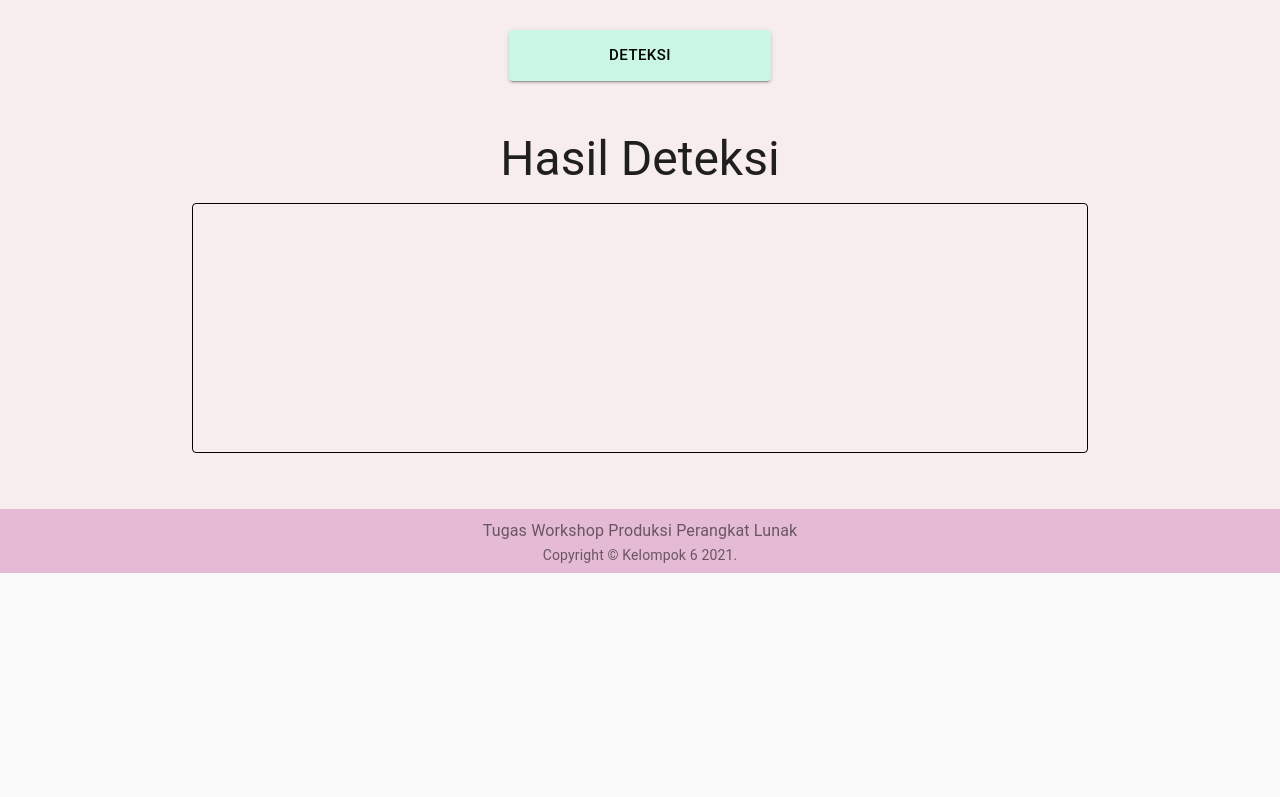
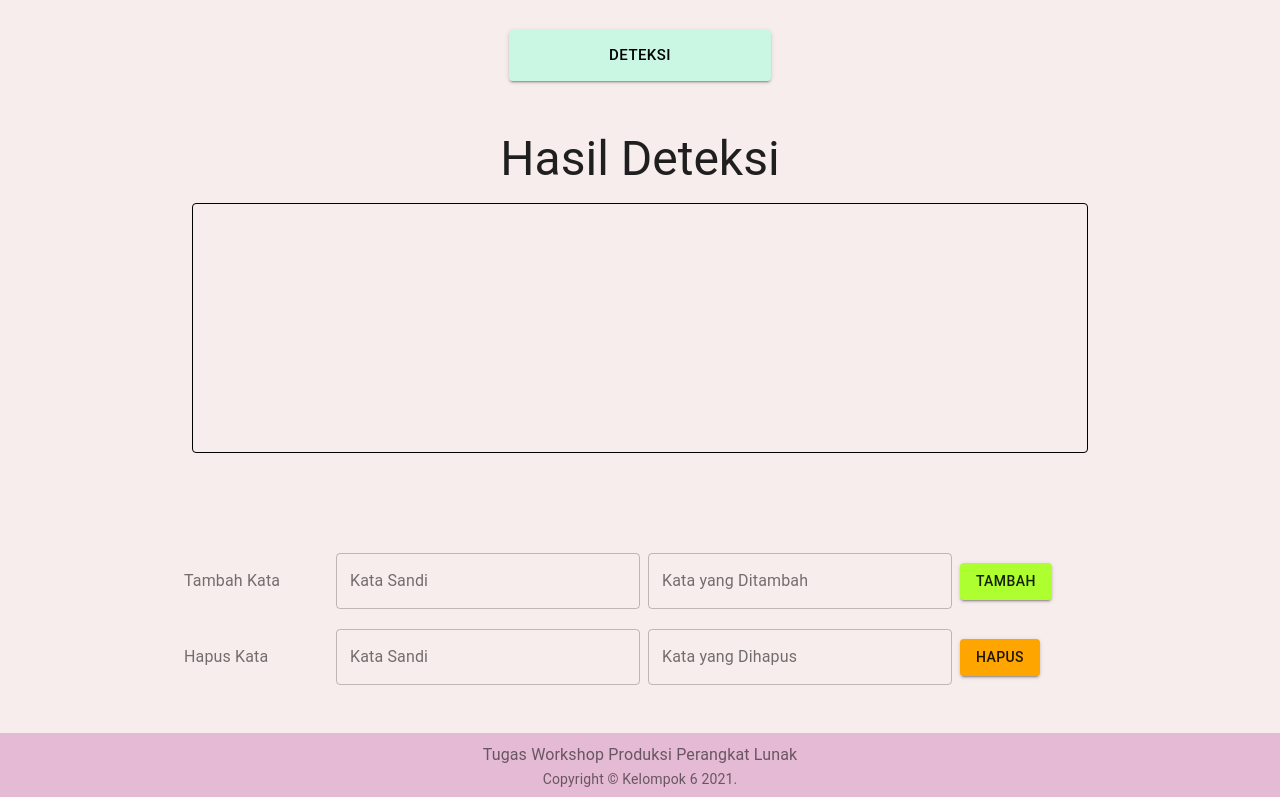
Before and after one commit to andirayka/cektypo_wppl_pens, a React (Create React App) app: page / in a window 1280 px wide. Shown: the part 1173-1970 px from the top of the page. Before the commit the page ends 1746 px from the top, so only its background shows below. Built offline with nearby package versions, Linux system fonts and the light colour scheme.

Commit message:
add fitur add & delete kata

```diff
--- a/src/App.js
+++ b/src/App.js
@@ -1,7 +1,7 @@
 import React, { useState } from "react";
 import AppBar from "@material-ui/core/AppBar";
 import Card from "@material-ui/core/Card";
-import CardContent from '@material-ui/core/CardContent';
+import CardContent from "@material-ui/core/CardContent";
 import Button from "@material-ui/core/Button";
 import EmojiObjectsIcon from "@material-ui/icons/EmojiObjects";
 import CssBaseline from "@material-ui/core/CssBaseline";
@@ -12,7 +12,7 @@ import { makeStyles } from "@material-ui/core/styles";
 import Container from "@material-ui/core/Container";
 import Link from "@material-ui/core/Link";
 import TextField from "@material-ui/core/TextField";
-import { Box } from "@material-ui/core";
+import { Box, InputLabel } from "@material-ui/core";
 import axios from "axios";
 
 const api = axios.create({
@@ -62,6 +62,15 @@ const useStyles = makeStyles((theme) => ({
 const PageCekTypo = () => {
   const [inputText, setInputText] = useState("");
   const [dataKata, setDataKata] = useState([]); // Array of Objects
+  // * Insert & Hapus kata
+  const [insertKata, setInsertKata] = useState({
+    password: "",
+    kata: "",
+  });
+  const [hapusKata, setHapusKata] = useState({
+    password: "",
+    kata: "",
+  });
 
   const styles = useStyles();
 
@@ -108,13 +117,39 @@ const PageCekTypo = () => {
     reader.readAsText(e.target.files[0]);
   };
 
+  const addKata = async () => {
+    if (insertKata.password == "kelompok6") {
+      const { data: resData } = await api.get(`insertkata/${insertKata.kata}`);
+      if (resData) {
+        alert(`Kata ${insertKata.kata} berhasil ditambahkan`);
+      } else {
+        alert(`Kata ${insertKata.kata} gagal ditambahkan`);
+      }
+    } else {
+      alert("Kata sandi salah");
+    }
+  };
+
+  const deleteKata = async () => {
+    if (hapusKata.password == "kelompok6") {
+      const { data: resData } = await api.get(`deletekata/${hapusKata.kata}`);
+      if (resData) {
+        alert(`Kata ${hapusKata.kata} berhasil ditambahkan`);
+      } else {
+        alert(`Kata ${hapusKata.kata} gagal ditambahkan`);
+      }
+    } else {
+      alert("Kata sandi salah");
+    }
+  };
+
   return (
     <>
       <CssBaseline />
       <AppBar position="relative">
-        <Toolbar style={{backgroundColor: "#e4bad4"}}>
+        <Toolbar style={{ backgroundColor: "#e4bad4" }}>
           <EmojiObjectsIcon className={styles.icon} />
-          <Typography variant="h6" style={{color: "black"}} noWrap>
+          <Typography variant="h6" style={{ color: "black" }} noWrap>
             Pendeteksi Salah Ketik Bahasa Indonesia
           </Typography>
         </Toolbar>
@@ -131,19 +166,27 @@ const PageCekTypo = () => {
                   align="left"
                   color="textPrimary"
                   gutterBottom
-
                 >
-
-             1. Gunakan Tools ini dengan internet dengan kecepatan yang stabil.
-             <br/>2. Anda dapat menggunggah file .txt atau dokumen pada Tools ini
-             <br/>3. Database kami tidak menyimpan nama orang, nama jalan, nomor dokumen atau angka, singkatan dan bahasa asing. Maka akan ditandai dengan font berwarna merah yang berarti typo.
-             <br/>4. Jika pergantian paragraf maka kata sebelum tanda titik (.) dan kata setelahnya akan ditandai dengan typo
+                  1. Gunakan Tools ini dengan internet dengan kecepatan yang
+                  stabil.
+                  <br />
+                  2. Anda dapat menggunggah file .txt atau dokumen pada Tools
+                  ini
+                  <br />
+                  3. Database kami tidak menyimpan nama orang, nama jalan, nomor
+                  dokumen atau angka, singkatan dan bahasa asing. Maka akan
+                  ditandai dengan font berwarna merah yang berarti typo.
+                  <br />
+                  4. Jika pergantian paragraf maka kata sebelum tanda titik (.)
+                  dan kata setelahnya akan ditandai dengan typo
                 </Typography>
               </CardContent>
             </Card>
             <br />
             <Card>
-            <CardContent>            <h1>CARA PENGGUNAAN</h1>
+              <CardContent>
+                {" "}
+                <h1>CARA PENGGUNAAN</h1>
                 <Typography
                   component="h6"
                   variant="h6"
@@ -151,10 +194,14 @@ const PageCekTypo = () => {
                   color="textPrimary"
                   gutterBottom
                 >
-             1. Siapkan teks berbahasa Indonesia yang akan dicek. Bisa berupa teks langsung atau teks dalam file txt.
-             <br/>2. Inputkan pada kolom "Masukkan Teks yang Akan Dideteksi" lalu tekan Test
-             <br/>3. Hasil Deteksi akan otomatis ditambilkan pada kolom "Hasil Deteksi"
-
+                  1. Siapkan teks berbahasa Indonesia yang akan dicek. Bisa
+                  berupa teks langsung atau teks dalam file txt.
+                  <br />
+                  2. Inputkan pada kolom "Masukkan Teks yang Akan Dideteksi"
+                  lalu tekan Test
+                  <br />
+                  3. Hasil Deteksi akan otomatis ditambilkan pada kolom "Hasil
+                  Deteksi"
                 </Typography>
               </CardContent>
             </Card>
@@ -168,8 +215,7 @@ const PageCekTypo = () => {
             >
               Masukkan Kata yang Akan Dideteksi
             </Typography>
-            <form noValidate autoComplete="off" style={{marginTop: 5 }}>
-
+            <form noValidate autoComplete="off" style={{ marginTop: 5 }}>
               <Button
                 variant="contained"
                 component="label"
@@ -193,7 +239,11 @@ const PageCekTypo = () => {
                 <Button
                   variant="contained"
                   size="large"
-                  style={{ padding: "12px 100px", backgroundColor: "#caf7e3", color: "black"}}
+                  style={{
+                    padding: "12px 100px",
+                    backgroundColor: "#caf7e3",
+                    color: "black",
+                  }}
                   onClick={() => cekTypo(inputText)}
                 >
                   Deteksi
@@ -216,7 +266,7 @@ const PageCekTypo = () => {
               <Button
                 variant="contained"
                 component="label"
-                style={{ marginBottom: 10 }}
+                style={{ marginBottom: 10, backgroundColor: "#caf7e3" }}
                 onClick={downloadTxtFile}
               >
                 Unduh Hasil Pengecekan
@@ -238,11 +288,103 @@ const PageCekTypo = () => {
                 );
               })}
             </Box>
+
+            {/* TAMBAH KATA */}
+            <Grid container alignItems="center" style={{ marginTop: 100 }}>
+              <Grid item xs={2}>
+                <InputLabel>Tambah Kata</InputLabel>
+              </Grid>
+              <Grid item xs={4}>
+                <TextField
+                  variant="outlined"
+                  label="Kata Sandi"
+                  fullWidth
+                  value={insertKata.password}
+                  onChange={(e) =>
+                    setInsertKata((prev) => ({
+                      ...prev,
+                      password: e.target.value,
+                    }))
+                  }
+                />
+              </Grid>
+              <Grid item xs={4}>
+                <TextField
+                  variant="outlined"
+                  label="Kata yang Ditambah"
+                  style={{ marginLeft: 8 }}
+                  fullWidth
+                  value={insertKata.kata}
+                  onChange={(e) =>
+                    setInsertKata((prev) => ({
+                      ...prev,
+                      kata: e.target.value,
+                    }))
+                  }
+                />
+              </Grid>
+              <Grid item xs={2}>
+                <Button
+                  variant="contained"
+                  component="label"
+                  style={{ backgroundColor: "greenyellow", marginLeft: 16 }}
+                  onClick={addKata}
+                >
+                  Tambah
+                </Button>
+              </Grid>
+            </Grid>
+
+            {/* HAPUS KATA */}
+            <Grid container alignItems="center" style={{ marginTop: 20 }}>
+              <Grid item xs={2}>
+                <InputLabel>Hapus Kata</InputLabel>
+              </Grid>
+              <Grid item xs={4}>
+                <TextField
+                  variant="outlined"
+                  label="Kata Sandi"
+                  fullWidth
+                  value={hapusKata.password}
+                  onChange={(e) =>
+                    setHapusKata((prev) => ({
+                      ...prev,
+                      password: e.target.value,
+                    }))
+                  }
+                />
+              </Grid>
+              <Grid item xs={4}>
+                <TextField
+                  variant="outlined"
+                  label="Kata yang Dihapus"
+                  style={{ marginLeft: 8 }}
+                  fullWidth
+                  value={hapusKata.kata}
+                  onChange={(e) =>
+                    setHapusKata((prev) => ({
+                      ...prev,
+                      kata: e.target.value,
+                    }))
+                  }
+                />
+              </Grid>
+              <Grid item xs={2}>
+                <Button
+                  variant="contained"
+                  component="label"
+                  style={{ backgroundColor: "orange", marginLeft: 16 }}
+                  onClick={deleteKata}
+                >
+                  Hapus
+                </Button>
+              </Grid>
+            </Grid>
           </Container>
         </div>
       </main>
       {/* Footer */}
-      <footer className={styles.footer } >
+      <footer className={styles.footer}>
         <Typography
           variant="subtitle1"
           align="center"
```
Lines whose indentation alone changed are shown as unchanged.
